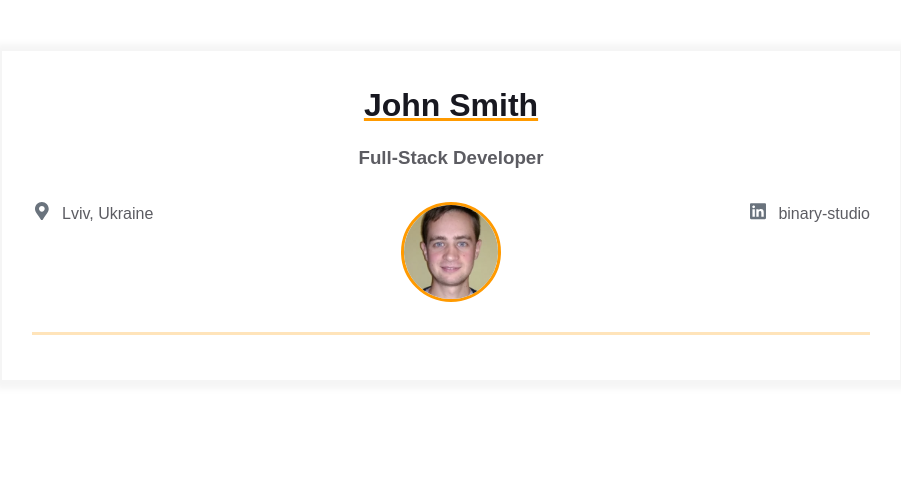
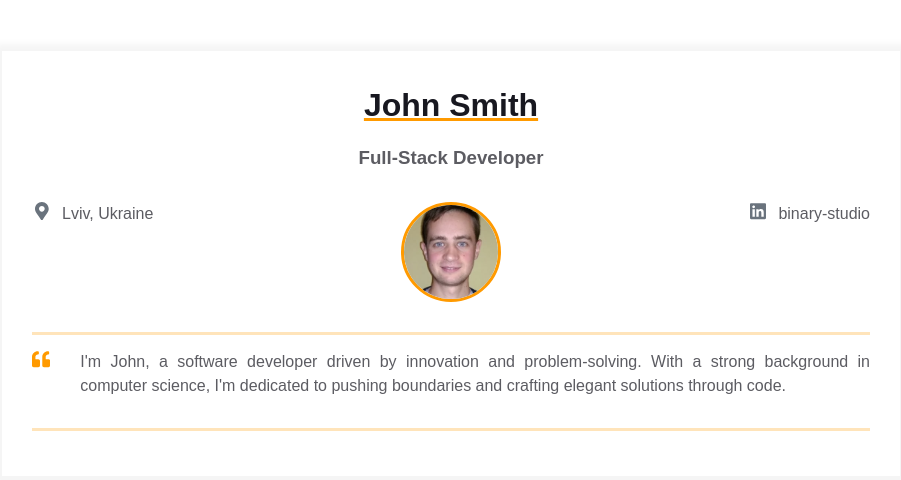
Before and after one commit to mikedigger/homepage, a plain HTML site: page index.html in a window 1280 px wide. Shown: the whole page, without its empty margins (189-1090 px from the left). Drawn offline with Linux system fonts and the light colour scheme.

Commit message:
adds intro block

```diff
--- a/index.html
+++ b/index.html
@@ -54,6 +54,29 @@
 					</div>
 				</div>
 			</div>
+			<div class="container">
+				<div class="resume__block">
+					<div class="intro">
+						<div class="intro__icon-wrapper">
+							<svg class="intro__icon" xmlns="http://www.w3.org/2000/svg" viewBox="0 0 512 512">
+								<path d="M464 256h-80v-64c0-35.3 28.7-64 64-64h8c13.3 0 24-10.7
+                          24-24V56c0-13.3-10.7-24-24-24h-8c-88.4 0-160 71.6-160 160v240c0
+                          26.5 21.5 48 48 48h128c26.5 0 48-21.5
+                          48-48V304c0-26.5-21.5-48-48-48zm-288 0H96v-64c0-35.3 28.7-64
+                          64-64h8c13.3 0 24-10.7 24-24V56c0-13.3-10.7-24-24-24h-8C71.6
+                          32 0 103.6 0 192v240c0 26.5 21.5 48 48 48h128c26.5 0 48-21.5
+                          48-48V304c0-26.5-21.5-48-48-48z"></path>
+							</svg>
+						</div>
+						<p class="intro_text">
+							I'm John, a software developer driven by innovation and
+							problem-solving. With a strong background in computer science,
+							I'm dedicated to pushing boundaries and crafting elegant
+							solutions through code.
+						</p>
+					</div>
+				</div>
+			</div>
 		</div>
 	</main>
 </body>
```
